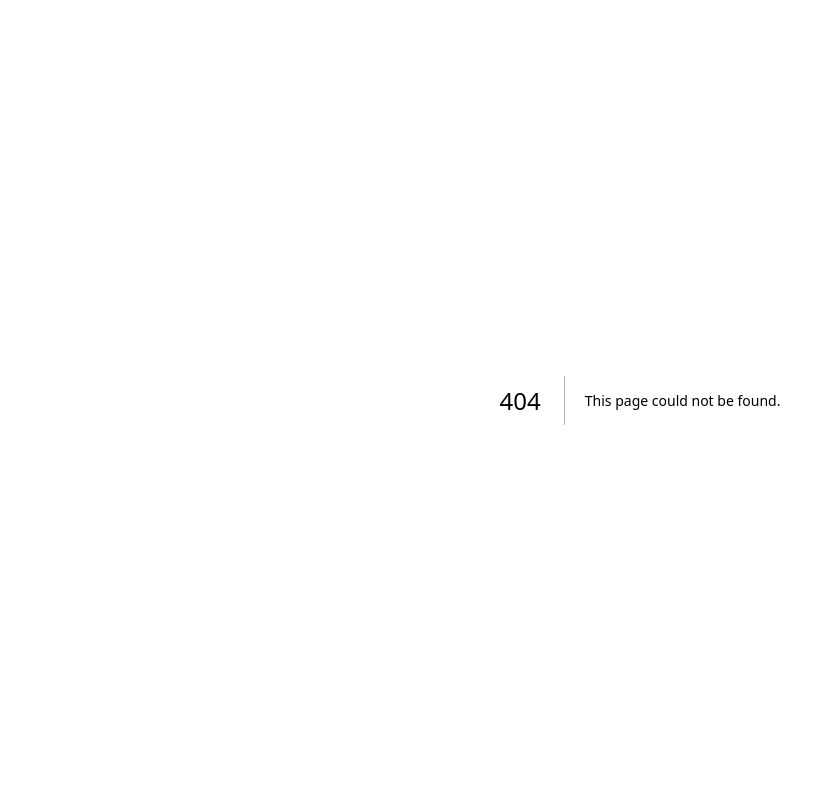
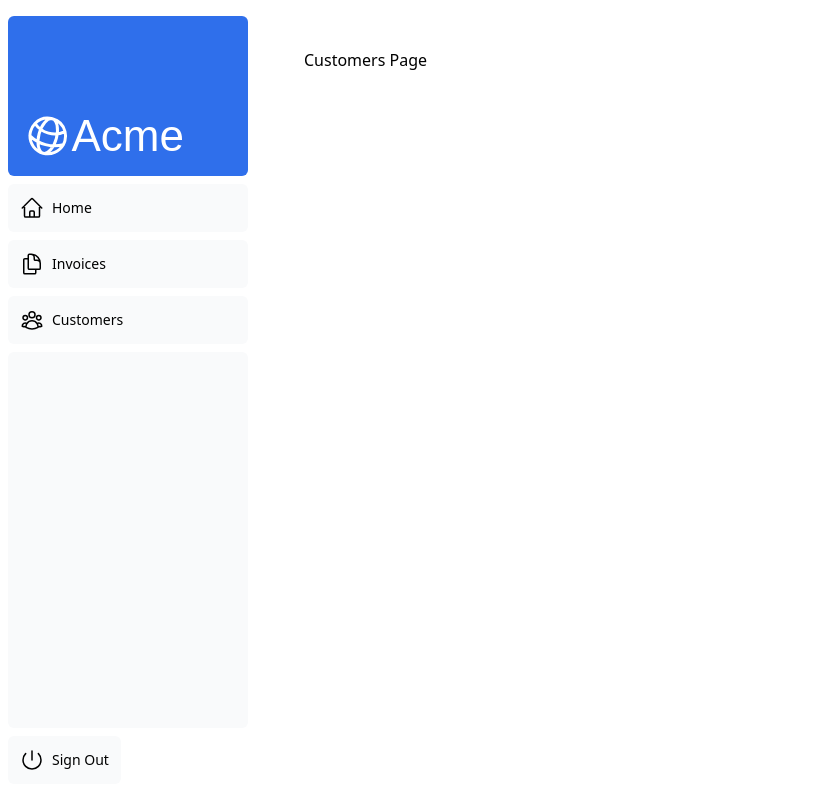
Before and after one commit to nrouelle/nextjs-tuto, a Next.js app: page /dashboard/customers in a window 1280 px wide. Before the commit this address had no page. Shown: the whole page, without its empty margins (0-835 px from the left). Built offline with nearby package versions, Linux system fonts and the light colour scheme; a web font is replaced by a local one.

Commit message:
chapter 4 : layouts and pages

```diff
--- /dev/null
+++ b/app/dashboard/customers/page.tsx
@@ -0,0 +1,3 @@
+export default function Page() {
+  return <p>Customers Page</p>;
+}
--- /dev/null
+++ b/app/dashboard/invoices/page.tsx
@@ -0,0 +1,3 @@
+export default function Page() {
+  return <p>Invoices Page</p>;
+}
--- /dev/null
+++ b/app/dashboard/layout.tsx
@@ -0,0 +1,12 @@
+import SideNav from "@/app/ui/dashboard/sideNav";
+
+export default function Layout({ children }: { children: React.ReactNode }) {
+  return (
+    <div className="flex h-screen flex-col md:flex-row md:overflow-hidden">
+      <div className="w-full flex-none md:w-64">
+        <SideNav />
+      </div>
+      <div className="flex-grow p-6 md:overflow-y-auto md:p-12">{children}</div>
+    </div>
+  );
+}
--- /dev/null
+++ b/app/dashboard/page.tsx
@@ -0,0 +1,3 @@
+export default function Page() {
+  return <p>Dashboard Page</p>;
+}
--- a/app/page.tsx
+++ b/app/page.tsx
@@ -32,7 +32,7 @@
             src="/hero-desktop.png"
             width={1000}
             height={760}
-            className="mb:hidden"
+            className="block mb:hidden"
             alt="Screenshots of the dashboard project showing desktop and mobile versions"
           />
           <Image
```
